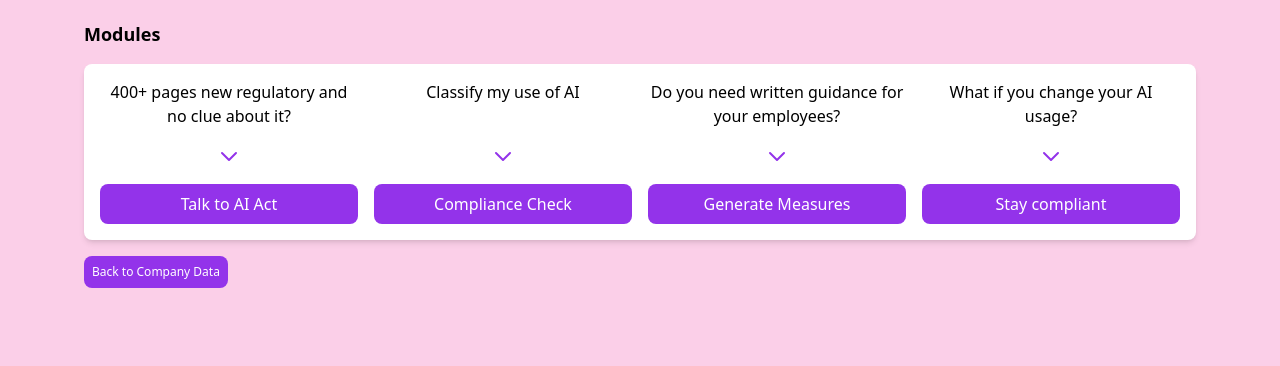
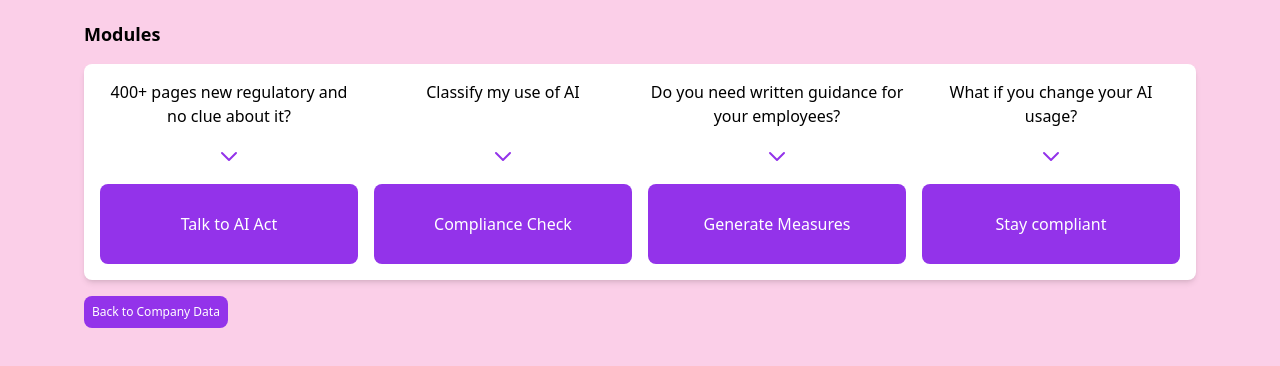
Before and after one commit to iSephix/eLegal, a plain HTML site: page modules.html in a window 1280 px wide. Drawn offline with nearby package versions, Linux system fonts and the light colour scheme.

Commit message:
Update modules.html

```diff
--- a/modules.html
+++ b/modules.html
@@ -37,10 +37,10 @@
             <path stroke-linecap="round" stroke-linejoin="round" stroke-width="2" d="M19 9l-7 7-7-7"/>
           </svg>
         </div>
-        <button id="talkToAI" class="bg-purple-600 text-white p-2 rounded-lg">Talk to AI Act</button>
-        <button id="complianceCheck" class="bg-purple-600 text-white p-2 rounded-lg">Compliance Check</button>
-        <button id="generateMeasures" class="bg-purple-600 text-white p-2 rounded-lg">Generate Measures</button>
-        <button id="stayCompliant" class="bg-purple-600 text-white p-2 rounded-lg">Stay compliant</button>
+        <button id="talkToAI" class="bg-purple-600 text-white p-2 rounded-lg h-20">Talk to AI Act</button>
+        <button id="complianceCheck" class="bg-purple-600 text-white p-2 rounded-lg h-20">Compliance Check</button>
+        <button id="generateMeasures" class="bg-purple-600 text-white p-2 rounded-lg h-20">Generate Measures</button>
+        <button id="stayCompliant" class="bg-purple-600 text-white p-2 rounded-lg h-20">Stay compliant</button>
       </div>
     </div>
     <div class="mt-4 text-xs">
```
